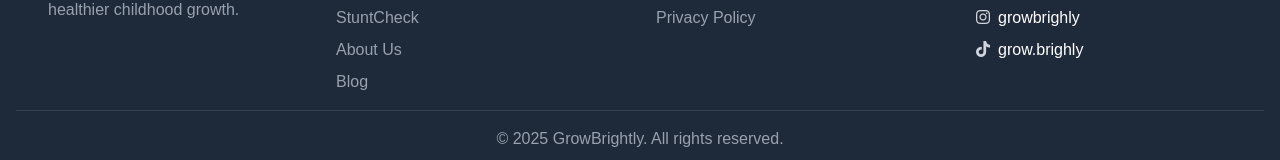
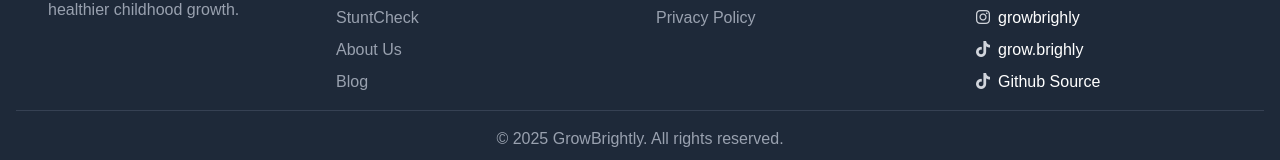
Before and after one commit to abiabdillahx/GrowBrightly, a Next.js app: page / in a window 1280 px wide. Shown: the part 1297-1457 px from the top of the page. Built offline with nearby package versions, Linux system fonts and the light colour scheme; no server answers.

Commit message:
add github source link

```diff
--- a/src/components/Footer.js
+++ b/src/components/Footer.js
@@ -56,6 +56,12 @@ export default function Footer() {
                                 <span>grow.brighly</span>
                               </Link>
                             </li>
+                            <li>
+                              <Link href="https://github.com/abiabdillahx/GrowBrightly">
+                                <i className="fa-brands fa-tiktok mr-2 text-gray-300"></i>
+                                <span>Github Source</span>
+                              </Link>
+                            </li>
                         </ul>
                     </div>
                 </div>
```
